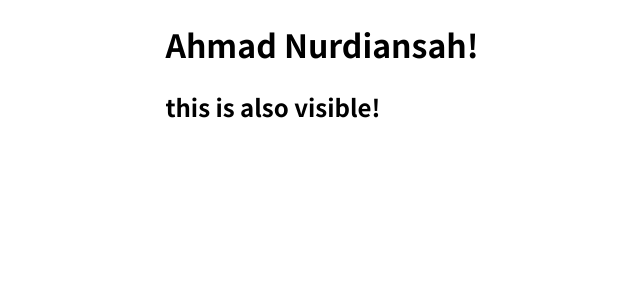
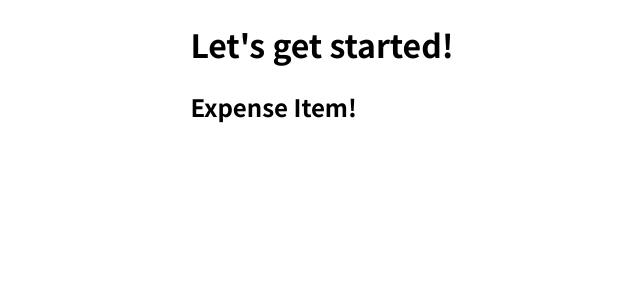
Before and after one commit to nordeeen/react-bootcamp-max, a JavaScript app: page / in a window 1280 px wide. Shown: the top 300 px of the page, without its empty margins (318-958 px from the left). Built offline with nearby package versions, Linux system fonts and the light colour scheme.

Commit message:
add first custom component

```diff
--- a/src/App.js
+++ b/src/App.js
@@ -1,8 +1,10 @@
+import ExpenseItem from "./components/ExpenseItem";
+
 function App() {
   return (
     <div>
-      <h1>Ahmad Nurdiansah!</h1>
-      <h2>this is also visible!</h2>
+      <h1>Let's get started!</h1>
+      <ExpenseItem />
     </div>
   );
 }
--- a/src/components/ExpenseItem.js
+++ b/src/components/ExpenseItem.js
@@ -0,0 +1,9 @@
+function ExpenseItem() {
+  return (
+    <div>
+      <h2>Expense Item!</h2>
+    </div>
+  );
+}
+
+export default ExpenseItem;
```
Also changed, not shown: 1 other file (tests, documents, lock files or other folders).
